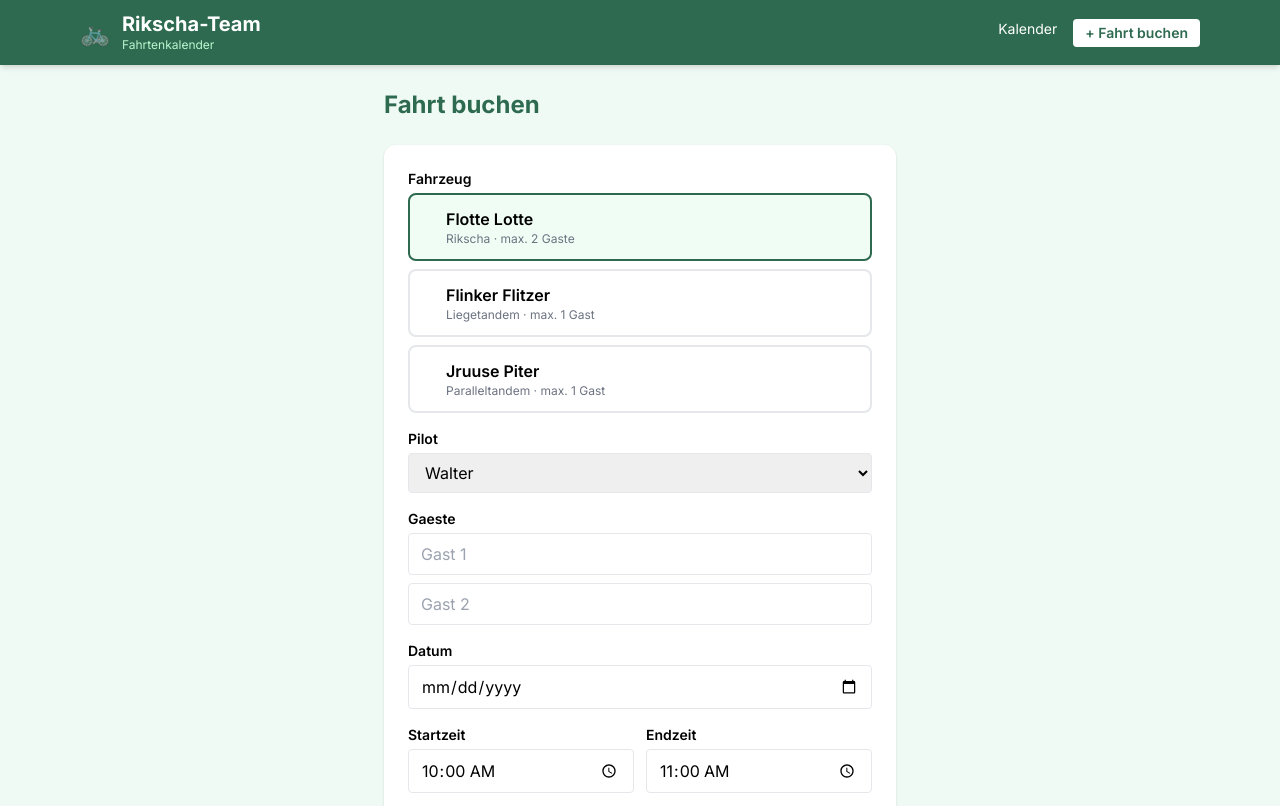
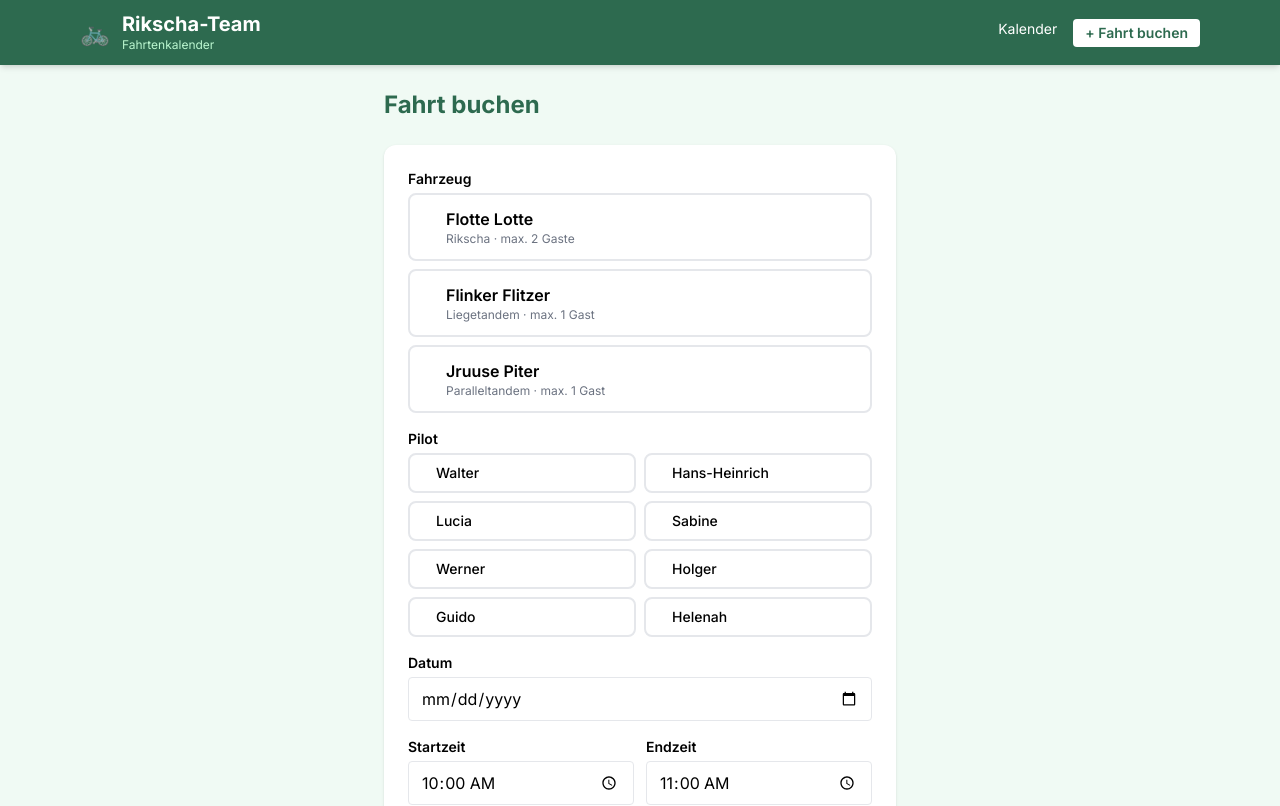
Before and after one commit to WF62/rikscha, a Next.js app: page /buchen in a window 1280 px wide. Shown: the top 806 px of the page. Built offline with nearby package versions, Linux system fonts and the light colour scheme.

Commit message:
feat: pilot colors, guest color, no default vehicle selection

```diff
--- a/src/app/buchen/page.tsx
+++ b/src/app/buchen/page.tsx
@@ -2,14 +2,14 @@
 
 import { useState, useEffect, Suspense } from 'react';
 import { useRouter, useSearchParams } from 'next/navigation';
-import { FAHRZEUGE, PILOTEN, fahrzeugById } from '@/lib/constants';
+import { FAHRZEUGE, PILOTEN, PILOTEN_FARBEN, GAST_FARBE, fahrzeugById, pilotFarbe } from '@/lib/constants';
 
 function BuchenFormular() {
   const router = useRouter();
   const params = useSearchParams();
   const [form, setForm] = useState({
-    fahrzeug: 'flotte_lotte',
-    pilot: 'Walter',
+    fahrzeug: '',
+    pilot: '',
     gast1: '',
     gast2: '',
     datum: params.get('datum') ?? '',
@@ -29,12 +29,16 @@ function BuchenFormular() {
     }
   }, [form.datum]);
 
-  const fahrzeug = fahrzeugById(form.fahrzeug)!;
-  const gesperrt = sperren.some((s) => s.fahrzeug === form.fahrzeug);
-  const gaeste = [form.gast1, form.gast2].filter(Boolean).slice(0, fahrzeug.maxGaeste);
+  const fahrzeug = fahrzeugById(form.fahrzeug);
+  const gesperrt = !!fahrzeug && sperren.some((s) => s.fahrzeug === form.fahrzeug);
+  const gaeste = fahrzeug
+    ? [form.gast1, form.gast2].filter(Boolean).slice(0, fahrzeug.maxGaeste)
+    : [];
 
   const absenden = async (e: React.FormEvent) => {
     e.preventDefault();
+    if (!form.fahrzeug) { setFehler('Bitte ein Fahrzeug auswaehlen.'); return; }
+    if (!form.pilot) { setFehler('Bitte einen Piloten auswaehlen.'); return; }
     if (!form.datum) { setFehler('Bitte ein Datum waehlen.'); return; }
     if (gesperrt) { setFehler('Dieses Fahrzeug ist an dem Tag gesperrt.'); return; }
     setSpeichern(true);
@@ -65,13 +69,22 @@ function BuchenFormular() {
     <div className="max-w-lg mx-auto">
       <h2 className="text-2xl font-bold text-rikscha-green mb-6">Fahrt buchen</h2>
       <form onSubmit={absenden} className="bg-white rounded-xl shadow p-6 space-y-4">
+
+        {/* Fahrzeug */}
         <div>
           <label className="block text-sm font-semibold mb-1">Fahrzeug</label>
           <div className="grid grid-cols-1 gap-2">
             {FAHRZEUGE.map((f) => (
-              <label key={f.id} className={['flex items-center gap-3 p-3 rounded-lg border-2 cursor-pointer transition-colors', form.fahrzeug === f.id ? 'border-rikscha-green bg-green-50' : 'border-gray-200 hover:border-gray-300'].join(' ')}>
-                <input type="radio" name="fahrzeug" value={f.id} checked={form.fahrzeug === f.id}
-                  onChange={(e) => setForm({ ...form, fahrzeug: e.target.value, gast2: '' })} className="sr-only" />
+              <label key={f.id} className={[
+                'flex items-center gap-3 p-3 rounded-lg border-2 cursor-pointer transition-colors',
+                form.fahrzeug === f.id
+                  ? `border-current ${f.farbe}`
+                  : 'border-gray-200 hover:border-gray-300 bg-white',
+              ].join(' ')}>
+                <input type="radio" name="fahrzeug" value={f.id}
+                  checked={form.fahrzeug === f.id}
+                  onChange={(e) => setForm({ ...form, fahrzeug: e.target.value, gast2: '' })}
+                  className="sr-only" />
                 <span className={`w-3 h-3 rounded-full ${f.farbeDot}`}></span>
                 <div>
                   <p className="font-semibold">{f.name}</p>
@@ -82,50 +95,90 @@ function BuchenFormular() {
           </div>
         </div>
 
+        {/* Pilot */}
         <div>
           <label className="block text-sm font-semibold mb-1">Pilot</label>
-          <select value={form.pilot} onChange={(e) => setForm({ ...form, pilot: e.target.value })} className="w-full border rounded px-3 py-2">
-            {PILOTEN.map((p) => <option key={p} value={p}>{p}</option>)}
-          </select>
+          <div className="grid grid-cols-2 gap-2">
+            {PILOTEN.map((p) => {
+              const pf = pilotFarbe(p);
+              return (
+                <label key={p} className={[
+                  'flex items-center gap-2 p-2 rounded-lg border-2 cursor-pointer transition-colors',
+                  form.pilot === p ? `border-current ${pf.bg} ${pf.text}` : 'border-gray-200 hover:border-gray-300',
+                ].join(' ')}>
+                  <input type="radio" name="pilot" value={p}
+                    checked={form.pilot === p}
+                    onChange={(e) => setForm({ ...form, pilot: e.target.value })}
+                    className="sr-only" />
+                  <span className={`w-2.5 h-2.5 rounded-full ${pf.dot}`}></span>
+                  <span className="text-sm font-medium">{p}</span>
+                </label>
+              );
+            })}
+          </div>
         </div>
 
+        {/* Gaeste */}
+        {fahrzeug && (
           <div>
             <label className="block text-sm font-semibold mb-1">Gaeste</label>
+            <div className="flex items-center gap-2 mb-2">
+              <span className={`w-2.5 h-2.5 rounded-full flex-shrink-0 ${GAST_FARBE.dot}`}></span>
               <input type="text" placeholder="Gast 1" value={form.gast1}
-            onChange={(e) => setForm({ ...form, gast1: e.target.value })} className="w-full border rounded px-3 py-2 mb-2" />
+                onChange={(e) => setForm({ ...form, gast1: e.target.value })}
+                className="flex-1 border rounded px-3 py-2" />
+            </div>
             {fahrzeug.maxGaeste >= 2 && (
+              <div className="flex items-center gap-2">
+                <span className={`w-2.5 h-2.5 rounded-full flex-shrink-0 ${GAST_FARBE.dot}`}></span>
                 <input type="text" placeholder="Gast 2" value={form.gast2}
-              onChange={(e) => setForm({ ...form, gast2: e.target.value })} className="w-full border rounded px-3 py-2" />
+                  onChange={(e) => setForm({ ...form, gast2: e.target.value })}
+                  className="flex-1 border rounded px-3 py-2" />
+              </div>
             )}
           </div>
+        )}
 
+        {/* Datum */}
         <div>
           <label className="block text-sm font-semibold mb-1">Datum</label>
-          <input type="date" value={form.datum} onChange={(e) => setForm({ ...form, datum: e.target.value })} required className="w-full border rounded px-3 py-2" />
-          {gesperrt && <p className="text-red-600 text-xs mt-1">&#9888; {fahrzeug.name} ist an diesem Tag gesperrt!</p>}
+          <input type="date" value={form.datum}
+            onChange={(e) => setForm({ ...form, datum: e.target.value })}
+            required className="w-full border rounded px-3 py-2" />
+          {gesperrt && <p className="text-red-600 text-xs mt-1">&#9888; {fahrzeug?.name} ist an diesem Tag gesperrt!</p>}
         </div>
 
+        {/* Zeit */}
         <div className="grid grid-cols-2 gap-3">
           <div>
             <label className="block text-sm font-semibold mb-1">Startzeit</label>
-            <input type="time" value={form.startzeit} onChange={(e) => setForm({ ...form, startzeit: e.target.value })} required className="w-full border rounded px-3 py-2" />
+            <input type="time" value={form.startzeit}
+              onChange={(e) => setForm({ ...form, startzeit: e.target.value })}
+              required className="w-full border rounded px-3 py-2" />
           </div>
           <div>
             <label className="block text-sm font-semibold mb-1">Endzeit</label>
-            <input type="time" value={form.endzeit} onChange={(e) => setForm({ ...form, endzeit: e.target.value })} required className="w-full border rounded px-3 py-2" />
+            <input type="time" value={form.endzeit}
+              onChange={(e) => setForm({ ...form, endzeit: e.target.value })}
+              required className="w-full border rounded px-3 py-2" />
           </div>
         </div>
 
+        {/* Notiz */}
         <div>
           <label className="block text-sm font-semibold mb-1">Notiz (optional)</label>
-          <textarea value={form.notiz} onChange={(e) => setForm({ ...form, notiz: e.target.value })} rows={2} className="w-full border rounded px-3 py-2 text-sm" placeholder="z.B. Treffpunkt, Sonderwuensche..." />
+          <textarea value={form.notiz} onChange={(e) => setForm({ ...form, notiz: e.target.value })}
+            rows={2} className="w-full border rounded px-3 py-2 text-sm"
+            placeholder="z.B. Treffpunkt, Sonderwuensche..." />
         </div>
 
         {fehler && <p className="text-red-600 text-sm">{fehler}</p>}
 
         <div className="flex gap-3 pt-2">
-          <button type="button" onClick={() => router.back()} className="flex-1 border border-gray-300 rounded px-4 py-2 hover:bg-gray-50 transition-colors">Abbrechen</button>
-          <button type="submit" disabled={speichern || gesperrt} className="flex-1 bg-rikscha-green text-white rounded px-4 py-2 font-semibold hover:bg-rikscha-light disabled:opacity-50 transition-colors">
+          <button type="button" onClick={() => router.back()}
+            className="flex-1 border border-gray-300 rounded px-4 py-2 hover:bg-gray-50 transition-colors">Abbrechen</button>
+          <button type="submit" disabled={speichern || gesperrt}
+            className="flex-1 bg-rikscha-green text-white rounded px-4 py-2 font-semibold hover:bg-rikscha-light disabled:opacity-50 transition-colors">
             {speichern ? 'Wird gespeichert...' : 'Fahrt buchen'}
           </button>
         </div>
@@ -171,7 +224,8 @@ function SperreFormular() {
               <input type="date" required value={form.bis} onChange={(e) => setForm({ ...form, bis: e.target.value })} className="w-full border rounded px-2 py-1 text-sm" />
             </div>
           </div>
-          <input type="text" placeholder="Grund (z.B. Reparatur)" value={form.grund} onChange={(e) => setForm({ ...form, grund: e.target.value })} className="w-full border rounded px-3 py-2 text-sm" />
+          <input type="text" placeholder="Grund (z.B. Reparatur)" value={form.grund}
+            onChange={(e) => setForm({ ...form, grund: e.target.value })} className="w-full border rounded px-3 py-2 text-sm" />
           <button type="submit" className="w-full bg-red-600 text-white rounded px-4 py-2 text-sm font-semibold hover:bg-red-700 transition-colors">
             {gespeichert ? 'Gesperrt!' : 'Sperre eintragen'}
           </button>
--- a/src/app/page.tsx
+++ b/src/app/page.tsx
@@ -9,22 +9,16 @@ import {
 import { de } from 'date-fns/locale';
 import type { Buchung, Sperre } from '@/lib/supabase';
 import type { TeamUpEvent } from '@/app/api/teamup/route';
-import { FAHRZEUGE, fahrzeugById } from '@/lib/constants';
+import { FAHRZEUGE, PILOTEN_FARBEN, GAST_FARBE, fahrzeugById, pilotFarbe } from '@/lib/constants';
 
 const WOCHENTAGE = ['Mo', 'Di', 'Mi', 'Do', 'Fr', 'Sa', 'So'];
 
 function getBuchungenFuerTag(buchungen: Buchung[], tag: Date) {
   return buchungen.filter((b) => isSameDay(parseISO(b.datum), tag));
 }
-
 function getSperrenFuerTag(sperren: Sperre[], tag: Date) {
-  return sperren.filter((s) => {
-    const von = parseISO(s.von_datum);
-    const bis = parseISO(s.bis_datum);
-    return tag >= von && tag <= bis;
-  });
+  return sperren.filter((s) => tag >= parseISO(s.von_datum) && tag <= parseISO(s.bis_datum));
 }
-
 function getTeamUpFuerTag(events: TeamUpEvent[], tag: Date) {
   return events.filter((e) => isSameDay(parseISO(e.start.slice(0, 10)), tag));
 }
@@ -38,6 +32,7 @@ export default function KalenderSeite() {
   const [loading, setLoading] = useState(true);
   const [ausgewaehlt, setAusgewaehlt] = useState<Date | null>(null);
   const [filterFahrzeug, setFilterFahrzeug] = useState('');
+  const [filterPilot, setFilterPilot] = useState('');
   const [zeigTeamUp, setZeigTeamUp] = useState(true);
   const [storniereId, setStorniereId] = useState<string | null>(null);
 
@@ -57,9 +52,7 @@ export default function KalenderSeite() {
       const t = await tRes.json();
       if (Array.isArray(t)) { setTeamup(t); setTeamupVerfuegbar(true); }
       else setTeamupVerfuegbar(false);
-    } else {
-      setTeamupVerfuegbar(false);
-    }
+    } else setTeamupVerfuegbar(false);
     setLoading(false);
   }, [monat]);
 
@@ -81,14 +74,18 @@ export default function KalenderSeite() {
 
   const tagBuchungen = ausgewaehlt
     ? getBuchungenFuerTag(buchungen, ausgewaehlt).filter(
-        (b) => !filterFahrzeug || b.fahrzeug === filterFahrzeug
+        (b) => (!filterFahrzeug || b.fahrzeug === filterFahrzeug) &&
+               (!filterPilot || b.pilot === filterPilot)
       )
     : [];
   const tagSperren = ausgewaehlt ? getSperrenFuerTag(sperren, ausgewaehlt) : [];
   const tagTeamUp = ausgewaehlt && zeigTeamUp ? getTeamUpFuerTag(teamup, ausgewaehlt) : [];
 
+  const piloten = Array.from(new Set(buchungen.map((b) => b.pilot))).sort();
+
   return (
     <div>
+      {/* Navigation & Filter */}
       <div className="flex flex-wrap items-center justify-between gap-3 mb-4">
         <div className="flex items-center gap-2">
           <button onClick={() => setMonat(subMonths(monat, 1))} className="p-2 rounded hover:bg-white hover:shadow transition-all">&#9664;</button>
@@ -103,6 +100,10 @@ export default function KalenderSeite() {
             <option value="">Alle Fahrzeuge</option>
             {FAHRZEUGE.map((f) => <option key={f.id} value={f.id}>{f.name}</option>)}
           </select>
+          <select value={filterPilot} onChange={(e) => setFilterPilot(e.target.value)} className="text-sm border rounded px-2 py-1">
+            <option value="">Alle Piloten</option>
+            {piloten.map((p) => <option key={p} value={p}>{p}</option>)}
+          </select>
           {teamupVerfuegbar && (
             <button
               onClick={() => setZeigTeamUp(!zeigTeamUp)}
@@ -116,7 +117,8 @@ export default function KalenderSeite() {
         </div>
       </div>
 
-      <div className="flex flex-wrap gap-3 mb-4 text-xs">
+      {/* Legende Fahrzeuge */}
+      <div className="flex flex-wrap gap-2 mb-3 text-xs">
         {FAHRZEUGE.map((f) => (
           <span key={f.id} className={`flex items-center gap-1 px-2 py-1 rounded border ${f.farbe}`}>
             <span className={`w-2 h-2 rounded-full ${f.farbeDot}`}></span>
@@ -133,6 +135,21 @@ export default function KalenderSeite() {
         )}
       </div>
 
+      {/* Legende Piloten */}
+      <div className="flex flex-wrap gap-2 mb-4 text-xs">
+        {Object.entries(PILOTEN_FARBEN).map(([name, f]) => (
+          <span key={name} className={`flex items-center gap-1 px-2 py-1 rounded border ${f.bg} border-current ${f.text}`}>
+            <span className={`w-2 h-2 rounded-full ${f.dot}`}></span>
+            {name}
+          </span>
+        ))}
+        <span className={`flex items-center gap-1 px-2 py-1 rounded border ${GAST_FARBE.bg} border-current ${GAST_FARBE.text}`}>
+          <span className={`w-2 h-2 rounded-full ${GAST_FARBE.dot}`}></span>
+          Gast
+        </span>
+      </div>
+
+      {/* Kalender */}
       <div className="bg-white rounded-xl shadow overflow-hidden">
         <div className="grid grid-cols-7 bg-rikscha-green text-white text-xs font-semibold">
           {WOCHENTAGE.map((t) => <div key={t} className="py-2 text-center">{t}</div>)}
@@ -143,7 +160,8 @@ export default function KalenderSeite() {
           ))}
           {tage.map((tag) => {
             const tagB = getBuchungenFuerTag(buchungen, tag).filter(
-              (b) => !filterFahrzeug || b.fahrzeug === filterFahrzeug
+              (b) => (!filterFahrzeug || b.fahrzeug === filterFahrzeug) &&
+                     (!filterPilot || b.pilot === filterPilot)
             );
             const tagS = getSperrenFuerTag(sperren, tag);
             const tagT = zeigTeamUp ? getTeamUpFuerTag(teamup, tag) : [];
@@ -170,25 +188,27 @@ export default function KalenderSeite() {
                   </div>
                 ))}
                 {tagB.slice(0, 2).map((b) => {
-                  const fz = fahrzeugById(b.fahrzeug);
+                  const pf = pilotFarbe(b.pilot);
                   return (
-                    <div key={b.id} className={`text-xs rounded px-1 mb-0.5 truncate border ${fz?.farbe ?? 'bg-gray-100'} ${b.storniert ? 'opacity-50 line-through' : ''}`}>
+                    <div key={b.id} className={`text-xs rounded px-1 mb-0.5 truncate border ${pf.bg} border-current ${pf.text} ${b.storniert ? 'opacity-50 line-through' : ''}`}>
+                      <span className={`inline-block w-1.5 h-1.5 rounded-full ${pf.dot} mr-0.5`}></span>
                       {b.startzeit.slice(0, 5)} {b.pilot}
                     </div>
                   );
                 })}
-                {tagT.slice(0, 2).map((e) => (
+                {tagT.slice(0, 1).map((e) => (
                   <div key={e.uid} className="text-xs rounded px-1 mb-0.5 truncate border bg-purple-100 border-purple-400 text-purple-800">
-                    {e.allDay ? '' : e.start.slice(11, 16) + ' '}{e.summary.slice(0, 20)}
+                    {e.allDay ? '' : e.start.slice(11, 16) + ' '}{e.summary.slice(0, 18)}
                   </div>
                 ))}
-                {total > 4 && <div className="text-xs text-gray-400">+{total - 4} mehr</div>}
+                {total > 3 && <div className="text-xs text-gray-400">+{total - 3} mehr</div>}
               </div>
             );
           })}
         </div>
       </div>
 
+      {/* Detail-Panel */}
       {ausgewaehlt && (
         <div className="mt-4 bg-white rounded-xl shadow p-4">
           <div className="flex items-center justify-between mb-3">
@@ -205,7 +225,7 @@ export default function KalenderSeite() {
             <div className="mb-3">
               <p className="text-xs font-semibold text-red-600 mb-1">Fahrzeugsperren</p>
               {tagSperren.map((s) => (
-                <div key={s.id} className="text-sm bg-red-50 border border-red-200 rounded p-2 mb-1 flex justify-between items-center">
+                <div key={s.id} className="text-sm bg-red-50 border border-red-200 rounded p-2 mb-1 flex justify-between">
                   <span>&#128274; {fahrzeugById(s.fahrzeug)?.name} &mdash; {s.grund ?? 'Gesperrt'}</span>
                   <span className="text-xs text-gray-400">{s.von_datum} bis {s.bis_datum}</span>
                 </div>
@@ -233,15 +253,30 @@ export default function KalenderSeite() {
 
           {tagBuchungen.map((b) => {
             const fz = fahrzeugById(b.fahrzeug);
+            const pf = pilotFarbe(b.pilot);
             return (
               <div key={b.id} className={`border rounded p-3 mb-2 ${fz?.farbe ?? 'bg-gray-50 border-gray-200'} ${b.storniert ? 'opacity-60' : ''}`}>
                 <div className="flex justify-between items-start">
-                  <div>
+                  <div className="flex-1">
                     <p className={`font-semibold ${b.storniert ? 'line-through' : ''}`}>
                       {b.startzeit.slice(0, 5)}&ndash;{b.endzeit.slice(0, 5)} &middot; {fz?.name}
                     </p>
-                    <p className="text-sm">Pilot: <strong>{b.pilot}</strong></p>
-                    {b.gaeste.length > 0 && <p className="text-sm">Gaeste: {b.gaeste.join(', ')}</p>}
+                    <p className="text-sm mt-1">
+                      <span className={`inline-flex items-center gap-1 px-2 py-0.5 rounded-full text-xs font-medium ${pf.bg} ${pf.text}`}>
+                        <span className={`w-1.5 h-1.5 rounded-full ${pf.dot}`}></span>
+                        {b.pilot}
+                      </span>
+                    </p>
+                    {b.gaeste.length > 0 && (
+                      <p className="text-sm mt-1 flex flex-wrap gap-1">
+                        {b.gaeste.map((g, i) => (
+                          <span key={i} className={`inline-flex items-center gap-1 px-2 py-0.5 rounded-full text-xs font-medium ${GAST_FARBE.bg} ${GAST_FARBE.text}`}>
+                            <span className={`w-1.5 h-1.5 rounded-full ${GAST_FARBE.dot}`}></span>
+                            {g}
+                          </span>
+                        ))}
+                      </p>
+                    )}
                     {b.notiz && <p className="text-xs text-gray-500 mt-1">{b.notiz}</p>}
                   </div>
                   <div className="ml-2">
--- a/src/lib/constants.ts
+++ b/src/lib/constants.ts
@@ -6,6 +6,7 @@ export const FAHRZEUGE = [
     maxGaeste: 2,
     farbe: 'bg-green-200 border-green-600 text-green-900',
     farbeDot: 'bg-green-600',
+    farbeHex: '#16a34a',
   },
   {
     id: 'flinker_flitzer',
@@ -14,6 +15,7 @@ export const FAHRZEUGE = [
     maxGaeste: 1,
     farbe: 'bg-blue-200 border-blue-600 text-blue-900',
     farbeDot: 'bg-blue-600',
+    farbeHex: '#2563eb',
   },
   {
     id: 'jruuse_piter',
@@ -22,6 +24,7 @@ export const FAHRZEUGE = [
     maxGaeste: 1,
     farbe: 'bg-orange-200 border-orange-500 text-orange-900',
     farbeDot: 'bg-orange-500',
+    farbeHex: '#f97316',
   },
 ] as const;
 
@@ -40,6 +43,23 @@ export const PILOTEN = [
 
 export type Pilot = (typeof PILOTEN)[number];
 
+export const PILOTEN_FARBEN: Record<string, { bg: string; text: string; dot: string }> = {
+  'Walter':       { bg: 'bg-sky-100',    text: 'text-sky-800',    dot: 'bg-sky-500' },
+  'Hans-Heinrich':{ bg: 'bg-violet-100', text: 'text-violet-800', dot: 'bg-violet-500' },
+  'Lucia':        { bg: 'bg-pink-100',   text: 'text-pink-800',   dot: 'bg-pink-500' },
+  'Sabine':       { bg: 'bg-rose-100',   text: 'text-rose-800',   dot: 'bg-rose-500' },
+  'Werner':       { bg: 'bg-teal-100',   text: 'text-teal-800',   dot: 'bg-teal-500' },
+  'Holger':       { bg: 'bg-lime-100',   text: 'text-lime-800',   dot: 'bg-lime-600' },
+  'Guido':        { bg: 'bg-amber-100',  text: 'text-amber-800',  dot: 'bg-amber-500' },
+  'Helenah':      { bg: 'bg-fuchsia-100',text: 'text-fuchsia-800',dot: 'bg-fuchsia-500' },
+};
+
+export const GAST_FARBE = { bg: 'bg-cyan-100', text: 'text-cyan-800', dot: 'bg-cyan-500' };
+
 export function fahrzeugById(id: string) {
   return FAHRZEUGE.find((f) => f.id === id);
 }
+
+export function pilotFarbe(pilot: string) {
+  return PILOTEN_FARBEN[pilot] ?? { bg: 'bg-gray-100', text: 'text-gray-700', dot: 'bg-gray-400' };
+}
```
Lines whose indentation alone changed are shown as unchanged.
